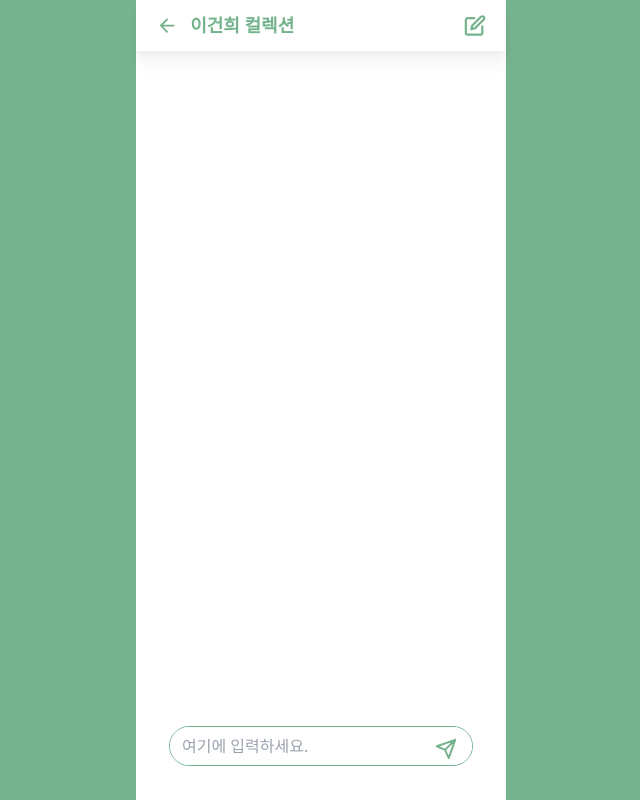
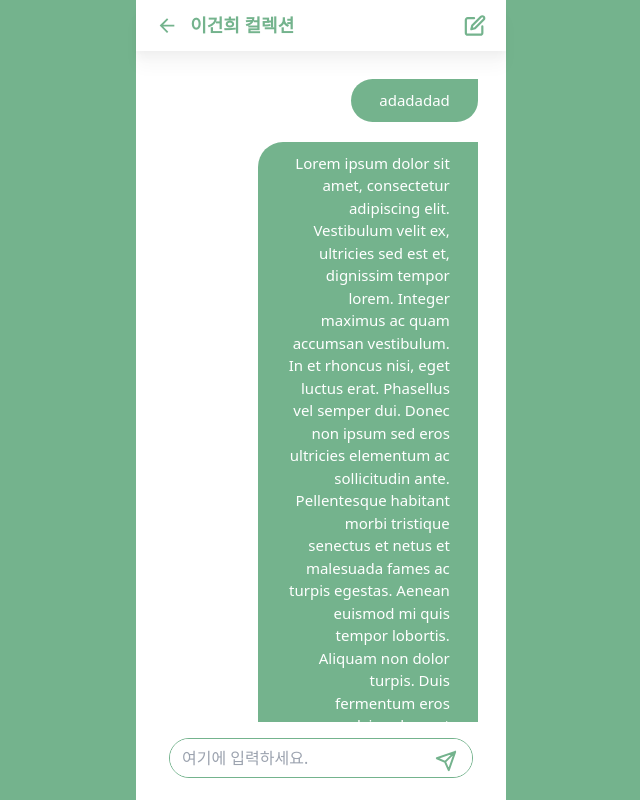
Before and after one commit to TaehyeungKim/DocentAI-FrontEnd, a React (Create React App) app: page /chat in a window 1280 px wide. Shown: the whole page, without its empty margins (319-959 px from the left). Built offline with nearby package versions, Linux system fonts and the light colour scheme.

Commit message:
:art: completed basic UI for chat

```diff
--- a/src/App.css
+++ b/src/App.css
@@ -31,3 +31,37 @@
   animation-fill-mode: backwards;
   animation-delay: 0.5s;
 }
+
+@keyframes chatFloating {
+  0% {
+    transform: translateY(20px);
+    opacity: 0;
+  }
+  100% {
+    transform: translatY(0%);
+    opacity: 1;
+  }
+}
+
+.chatFloating {
+  animation: chatFloating 1s cubic-bezier(0.175, 0.885, 0.32, 1.275);
+  animation-fill-mode: backwards;
+  animation-delay: 0.1s;
+}
+
+@keyframes subQuestionFloating {
+  0% {
+    transform: translateY(-10px);
+    opacity: 0;
+  }
+  100% {
+    transform: translateY(0px);
+    opacity: 1;
+  }
+}
+
+.subQuestionFloating {
+  animation: subQuestionFloating 1s ease-in-out;
+  animation-fill-mode: backwards;
+  animation-delay: 0.1s;
+}
--- a/src/assets/icons/index.tsx
+++ b/src/assets/icons/index.tsx
@@ -53,3 +53,48 @@ export const Send = () => {
     </svg>
   );
 };
+
+export const Copy = () => {
+  return (
+    <svg
+      width="100%"
+      viewBox="0 0 15 15"
+      fill="none"
+      xmlns="http://www.w3.org/2000/svg"
+    >
+      <path
+        d="M3.125 9.375H2.5C2.16848 9.375 1.85054 9.2433 1.61612 9.00888C1.3817 8.77446 1.25 8.45652 1.25 8.125V2.5C1.25 2.16848 1.3817 1.85054 1.61612 1.61612C1.85054 1.3817 2.16848 1.25 2.5 1.25H8.125C8.45652 1.25 8.77446 1.3817 9.00888 1.61612C9.2433 1.85054 9.375 2.16848 9.375 2.5V3.125M6.875 5.625H12.5C13.1904 5.625 13.75 6.18464 13.75 6.875V12.5C13.75 13.1904 13.1904 13.75 12.5 13.75H6.875C6.18464 13.75 5.625 13.1904 5.625 12.5V6.875C5.625 6.18464 6.18464 5.625 6.875 5.625Z"
+        className="stroke-primary"
+        strokeWidth="1.5"
+        strokeLinecap="round"
+        strokeLinejoin="round"
+      />
+    </svg>
+  );
+};
+
+export const Refresh = () => {
+  return (
+    <svg
+      width="100%"
+      viewBox="0 0 15 15"
+      fill="none"
+      xmlns="http://www.w3.org/2000/svg"
+    >
+      <g clipPath="url(#clip0_83_26)">
+        <path
+          d="M14.375 2.49999V6.24999M14.375 6.24999H10.625M14.375 6.24999L11.475 3.52499C10.8033 2.85293 9.97227 2.36199 9.05949 2.09797C8.14672 1.83395 7.18194 1.80546 6.25518 2.01515C5.32842 2.22484 4.46988 2.66588 3.75967 3.29712C3.04946 3.92836 2.51073 4.72923 2.19375 5.62499M0.625 12.5V8.74999M0.625 8.74999H4.375M0.625 8.74999L3.525 11.475C4.19672 12.147 5.02773 12.638 5.94051 12.902C6.85328 13.166 7.81806 13.1945 8.74482 12.9848C9.67158 12.7751 10.5301 12.3341 11.2403 11.7028C11.9505 11.0716 12.4893 10.2707 12.8062 9.37499"
+          className="stroke-primary"
+          strokeWidth="1.5"
+          strokeLinecap="round"
+          strokeLinejoin="round"
+        />
+      </g>
+      <defs>
+        <clipPath id="clip0_83_26">
+          <rect width="15" height="15" fill="white" />
+        </clipPath>
+      </defs>
+    </svg>
+  );
+};
--- a/src/components/ChatRelated/index.tsx
+++ b/src/components/ChatRelated/index.tsx
@@ -5,7 +5,9 @@ import React, {
   useLayoutEffect,
   useEffect,
 } from "react";
-import { Send } from "@/assets/icons";
+import { Send, Copy, Refresh } from "@/assets/icons";
+import AIProfile from "@/assets/icons/aiChat.png";
+import RecursiveFloatingContainer from "../RecursiveFloating";
 
 export function ChatInput() {
   const [input, setInput] = useState<string>("");
@@ -43,7 +45,7 @@ export function ChatInput() {
   }, []);
 
   return (
-    <footer className="flex items-center justify-center px-4 pb-7">
+    <footer className="flex items-center justify-center px-4 py-4">
       <div className="w-[90%] relative">
         <textarea
           ref={textRef}
@@ -67,5 +69,107 @@ export function ChatInput() {
 }
 
 export function ChatMain() {
-  return <main className="grow"></main>;
+  return (
+    <main className="grow overflow-scroll p-7">
+      <ChatContainer
+        chatInfo={{
+          message: "adadadad",
+          self: true,
+        }}
+      />
+
+      <ChatContainer
+        chatInfo={{
+          message:
+            "Lorem ipsum dolor sit amet, consectetur adipiscing elit. Vestibulum velit ex, ultricies sed est et, dignissim tempor lorem. Integer maximus ac quam accumsan vestibulum. In et rhoncus nisi, eget luctus erat. Phasellus vel semper dui. Donec non ipsum sed eros ultricies elementum ac sollicitudin ante. Pellentesque habitant morbi tristique senectus et netus et malesuada fames ac turpis egestas. Aenean euismod mi quis tempor lobortis. Aliquam non dolor turpis. Duis fermentum eros pulvinar laoreet pulvinar. Etiam nec mollis lectus. Aliquam purus lorem, venenatis vel euismod vitae, laoreet eget purus. Sed maximus at eros et lacinia. Fusce posuere augue ut erat varius varius.",
+          self: true,
+        }}
+      />
+      <ChatContainer
+        chatInfo={{
+          message:
+            "Lorem ipsum dolor sit amet, consectetur adipiscing elit. Vestibulum velit ex, ultricies sed est et, dignissim tempor lorem. Integer maximus ac quam accumsan vestibulum. In et rhoncus nisi, eget luctus erat. Phasellus vel semper dui. Donec non ipsum sed eros ultricies elementum ac sollicitudin ante. Pellentesque habitant morbi tristique senectus et netus et malesuada fames ac turpis egestas. Aenean euismod mi quis tempor lobortis. Aliquam non dolor turpis. Duis fermentum eros pulvinar laoreet pulvinar. Etiam nec mollis lectus. Aliquam purus lorem, venenatis vel euismod vitae, laoreet eget purus. Sed maximus at eros et lacinia. Fusce posuere augue ut erat varius varius.",
+          self: false,
+        }}
+      />
+    </main>
+  );
 }
+
+interface ChatBubbleProps {
+  message: string;
+  self: boolean;
+  children?: JSX.Element;
+}
+
+type ChatInfo = Omit<ChatBubbleProps, "children">;
+
+function ChatBubble({ message, self, children }: ChatBubbleProps) {
+  return (
+    <div className={`w-fit max-w-[70%] ${self ? "ml-auto" : "mr-auto"}`}>
+      <div
+        className={`px-7 py-[10px] min-h-[40px] rounded-[25px] flex items-center box-border text-regular break-words ${
+          self
+            ? "rounded-tr-none bg-primary text-white text-right "
+            : "rounded-tl-none bg-chatbubble"
+        }`}
+      >
+        {message}
+      </div>
+      {children}
+    </div>
+  );
+}
+
+interface ChatContainerProps {
+  chatInfo: ChatInfo;
+}
+
+function ChatContainer({ chatInfo }: ChatContainerProps) {
+  return (
+    <section className={`block mb-5`}>
+      {chatInfo.self ? (
+        <ChatBubble {...chatInfo} />
+      ) : (
+        <div className="flex gap-2">
+          <div className="rounded-full aspect-square overflow-hidden w-icon h-fit -translate-y-2">
+            <img src={AIProfile} />
+          </div>
+          <ChatBubble {...chatInfo}>
+            <>
+              <div className="flex justify-end gap-2 mt-2 mr-3">
+                <button className="w-icon-sm aspect-square">{Copy()}</button>
+                <button className="w-icon-sm aspect-square">{Refresh()}</button>
+              </div>
+
+              <RecursiveFloatingContainer
+                floating="subQuestionFloating"
+                className="flex flex-wrap gap-2 mt-4"
+              >
+                <>
+                  <ChatSubQuestions question="adadada" />
+                  <ChatSubQuestions question="adadada" />
+                  <ChatSubQuestions question="adadada" />
+                  <ChatSubQuestions question="adadada" />
+                  <ChatSubQuestions question="adadada" />
+                </>
+              </RecursiveFloatingContainer>
+            </>
+          </ChatBubble>
+        </div>
+      )}
+    </section>
+  );
+}
+
+interface ChatSubQuestionsProps {
+  question: string;
+}
+
+function ChatSubQuestions({ question }: ChatSubQuestionsProps) {
+  return (
+    <button className="block box-border min-h-[33px] py-[3px] px-4 border-[1px] border-primary text-center text-primary rounded-[18px] hover:bg-primary hover:text-white transition-colors ">
+      {question}
+    </button>
+  );
+}
--- a/tailwind.config.js
+++ b/tailwind.config.js
@@ -16,6 +16,7 @@ module.exports = {
         "ellipse-base": "calc(100% * 175/390)",
         "ellipse-sm": "calc(100% * 150/390)",
         icon: "calc(22rem/16)",
+        "icon-sm": "calc(15rem/16)",
         "chat-input": "40px",
         "chat-vertical-padding": "calc(20px - 0.6rem)",
       },
@@ -47,6 +48,9 @@ module.exports = {
         0px 17.9px 14.2px rgba(0, 0, 0, 0.028)
         `,
       },
+      borderRadius: {
+        "h-rounded": "50% 0",
+      },
     },
   },
   plugins: [],
```
Also changed, not shown: src/assets/icons/aiChat.png (added).
